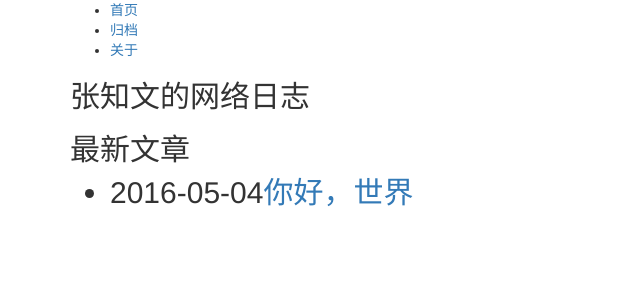
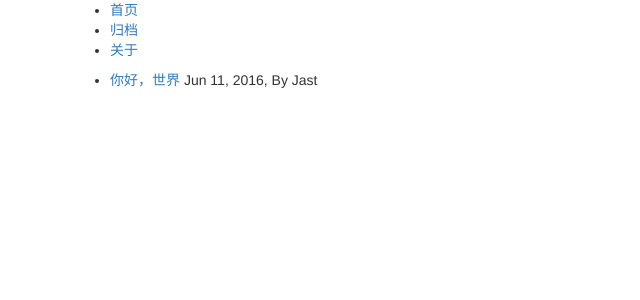
Before and after one commit to jast90/jast90.github.io, a Jekyll site: the page built from index.html, in a window 1280 px wide. Shown: the top 300 px of the page, without its empty margins (0-640 px from the left). Built offline with Jekyll 4.4.1, drawn with Linux system fonts in a browser that asks for light colours; comment, search, counter and statistics services are not loaded.

```diff
--- a/_posts/2016-05-04-hello-world.html
+++ b/_posts/2016-05-04-hello-world.html
@@ -1,6 +1,8 @@
 ---
 layout: bootstrap
 title: 你好，世界
+date:   '2016-06-11 09:00:00'
+author: Jast
 ---
 <h2>{{ page.title }}</h2>
 <p>我的第一篇文章</p>
--- a/index.html
+++ b/index.html
@@ -1,11 +1,12 @@
 ---
 layout: bootstrap
-title: 张知文的网络日志
+title: Jast的网络日志
 ---
-<h2>{{ page.title }}<h2>
-<p>最新文章</p>
 <ul>
    {% for post in site.posts %}
-   <li>{{ post.date | date: "%Y-%m-%d" }}<a href="{{ site.baseurl }}{{ post.url }}">{{ post.title }}</a></li>
+	   <li>
+	   		<a href="{{ site.baseurl }}{{ post.url }}">{{ post.title }}</a>
+	   		<span class="post-meta">{{ post.date | date: "%b %d, %Y" }},&nbsp;By {{ post.author }}</span>
+	   </li>
    {% endfor %}
 </ul>
```
